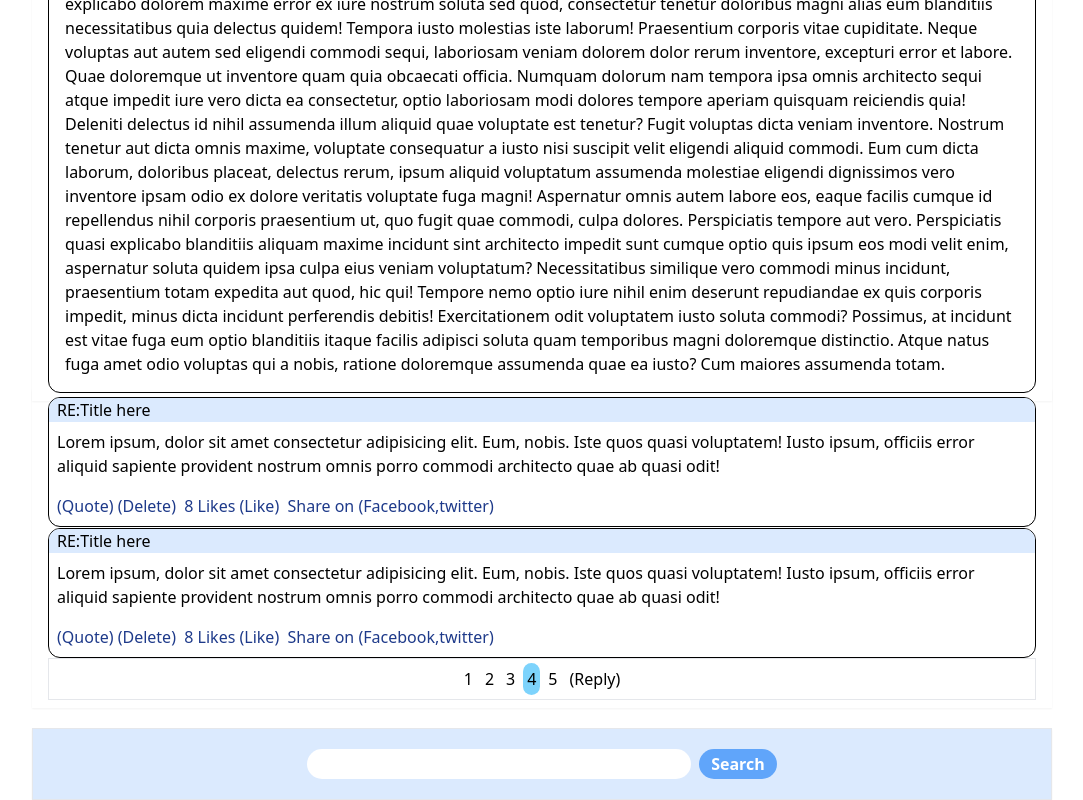
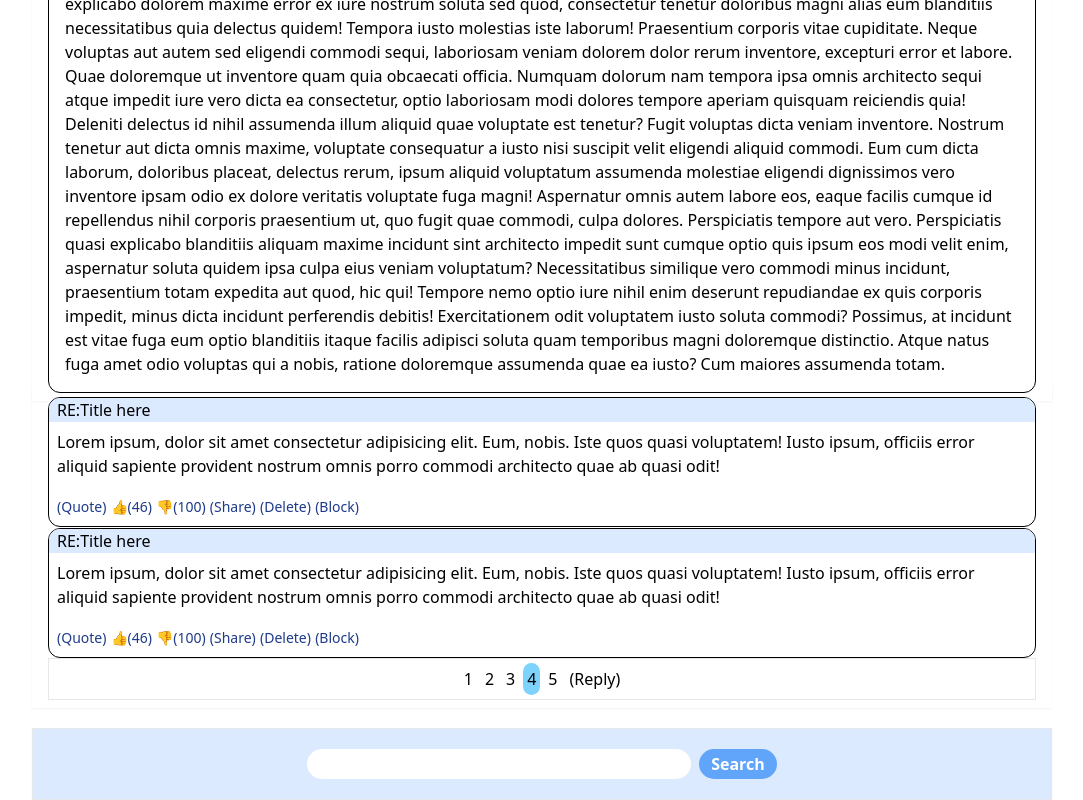
Before and after one commit to emetisuccess/ukforum, a website: page post.html in a window 1280 px wide. Shown: the part 889-1689 px from the top of the page, without its empty margins (98-1181 px from the left). Drawn offline with Linux system fonts and the light colour scheme.

Commit message:
post modify commit

```diff
--- a/post.html
+++ b/post.html
@@ -5,6 +5,7 @@
     <meta charset="UTF-8" />
     <meta name="viewport" content="width=device-width, initial-scale=1.0" />
     <link rel="stylesheet" href="./css/main.css" />
+    <link rel="stylesheet" href="https://cdnjs.cloudflare.com/ajax/libs/font-awesome/6.7.1/css/fontawesome.min.css">
     <title>Unified Forum</title>
   </head>
 
@@ -154,10 +155,12 @@
               error aliquid sapiente provident nostrum omnis porro commodi architecto quae ab quasi odit!
             </p>
             <p class="p-2 text-blue-900">
-              <span>(<a href="quote">Quote</a>)</span>
-              <span>(<a href="#delete">Delete</a>)</span>&nbsp;
-              <span>8&nbsp;Likes (<a href="#like">Like</a>)</span>&nbsp;
-              <span>Share on (<a href="#facebook">Facebook</a>,<a href="#x">twitter</a>)</span>
+              <span class="text-sm">(<a href="quote">Quote</a>)</span>
+              <span class="text-sm"><a href="#like">&#128077;</a>(46)</span>
+              <span class="text-sm"><a href="#dislike">&#128078;</a>(100)</span>
+              <span class="text-sm">(<a href="#share">Share</a>)</span>
+              <span class="text-sm">(<a href="#delete">Delete</a>)</span>
+              <span class="text-sm">(<a href="#block">Block</a>)</span>
             </p>
           </div>
           <div class="rounded-xl border border-black overflow-hidden">
@@ -170,10 +173,12 @@
               error aliquid sapiente provident nostrum omnis porro commodi architecto quae ab quasi odit!
             </p>
             <p class="p-2 text-blue-900">
-              <span>(<a href="quote">Quote</a>)</span>
-              <span>(<a href="#delete">Delete</a>)</span>&nbsp;
-              <span>8&nbsp;Likes (<a href="#like">Like</a>)</span>&nbsp;
-              <span>Share on (<a href="#facebook">Facebook</a>,<a href="#x">twitter</a>)</span>
+              <span class="text-sm">(<a href="quote">Quote</a>)</span>
+              <span class="text-sm"><a href="#like">&#128077;</a>(46)</span>
+              <span class="text-sm"><a href="#dislike">&#128078;</a>(100)</span>
+              <span class="text-sm">(<a href="#share">Share</a>)</span>
+              <span class="text-sm">(<a href="#delete">Delete</a>)</span>
+              <span class="text-sm">(<a href="#block">Block</a>)</span>
             </p>
           </div>
         </div>
@@ -204,6 +209,8 @@
         </div>
       </div>
     </section>
+    <script src="https://cdnjs.cloudflare.com/ajax/libs/font-awesome/6.7.1/js/fontawesome.min.js"
+      crossorigin="anonymous" referrerpolicy="no-referrer"></script>
   </body>
 
 </html>
```
Also changed, not shown: index.html (+1 -1 lines), css/main.css.
